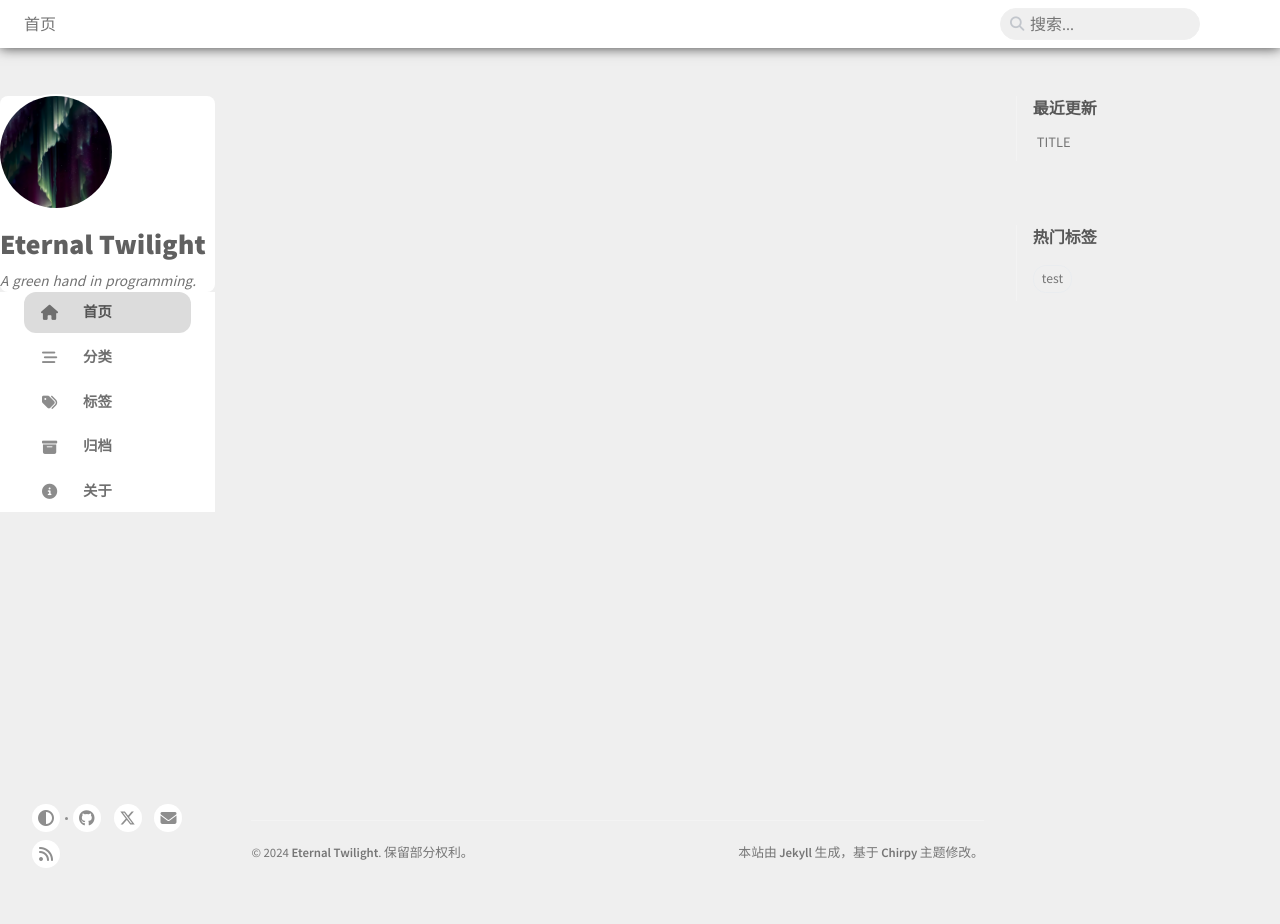
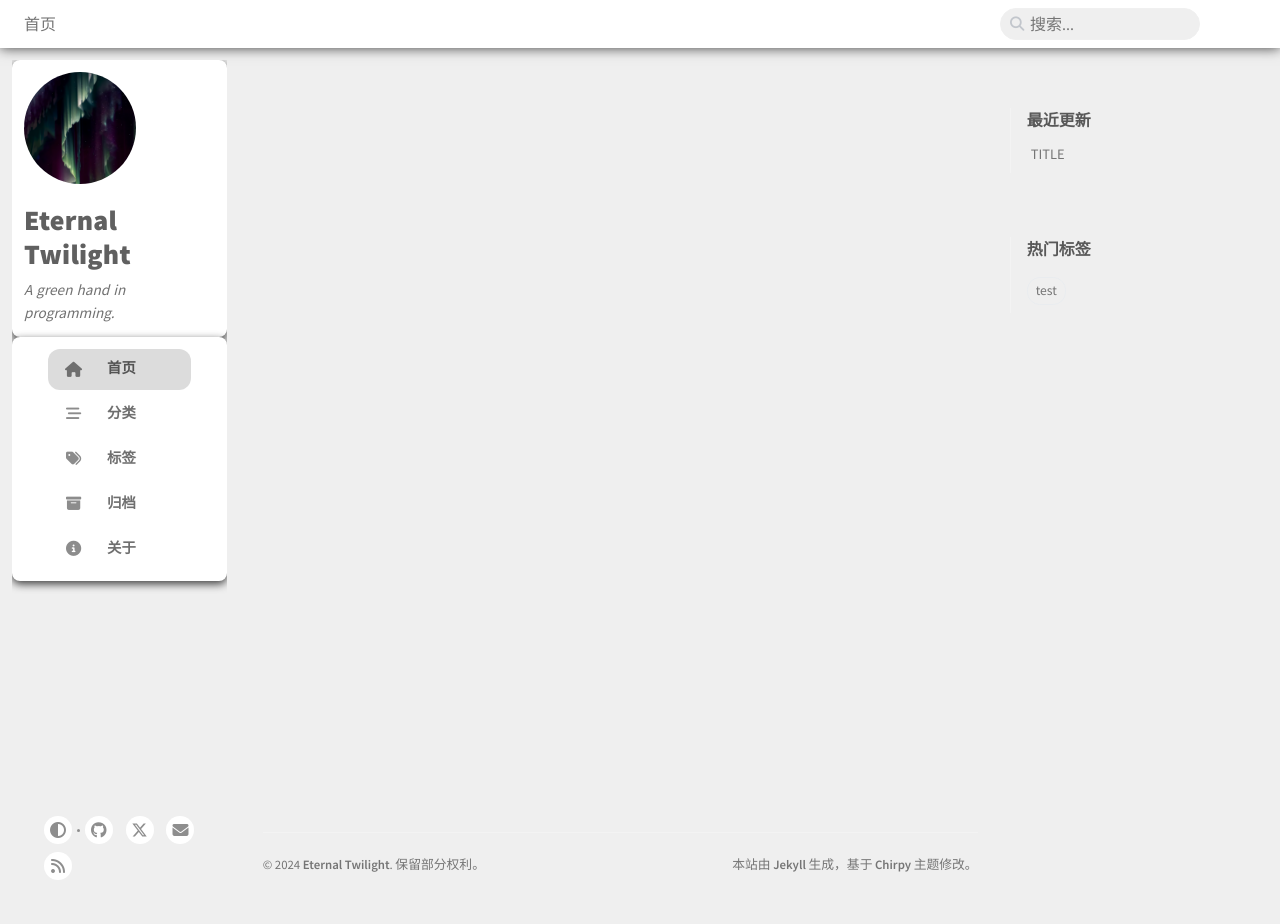
Before and after one commit to EtnlTwilight/etnltwilight.github, a Jekyll site: the page built from index.html, in a window 1280 px wide. Built offline with Jekyll 4.4.1, drawn with Linux system fonts in a browser that asks for light colours; cached includes are drawn as plain includes; before the commit the page ends 900 px from its top, so only the background shows below that.

Commit message:
Adjust Page Template.

```diff
--- a/_sass/addon/commons.scss
+++ b/_sass/addon/commons.scss
@@ -723,8 +723,10 @@ $btn-mb: 0.5rem;
     @extend %clickable-transition;
 
     width: 100%;
+    padding: 12px;
     background: var(--sidebar-bg);
     border-radius: 8px;
+    box-shadow: var(--sidebar-shadow-color) 0 3px 9px;
   }
 
   .site-title {
@@ -756,8 +758,10 @@ $btn-mb: 0.5rem;
   }
 
   ul {
-    margin-bottom: 2rem;
+    padding: 12px;
     background: var(--sidebar-bg);
+    border-radius: 8px;
+    box-shadow: var(--sidebar-shadow-color) 0 3px 9px;
 
     li.nav-item {
       opacity: 0.9;
@@ -1108,6 +1112,7 @@ search {
 
 #main-wrapper {
   grid-row: 2;
+  margin: 12px;
   position: relative;
   height: calc(100vh - $topbar-height);
   grid-template-columns: auto auto;
@@ -1115,7 +1120,6 @@ search {
   @include pl-pr(0);
 
   > .container {
-    min-height: calc(100vh - $topbar-height);
     grid-column: 2;
   }
 }
@@ -1345,12 +1349,6 @@ search {
     overflow-y: scroll;
   }
 
-  #sidebar {
-    .profile-wrapper {
-      margin-top: 3rem;
-    }
-  }
-
   #search-hints {
     display: none;
   }
@@ -1467,12 +1465,6 @@ search {
     );
   }
 
-  #main-wrapper > .container {
-    max-width: $main-content-max-width;
-    padding-left: 1.75rem !important;
-    padding-right: 1.75rem !important;
-  }
-
   main.col-12,
   #tail-wrapper {
     padding-right: 4.5rem !important;
@@ -1487,12 +1479,6 @@ search {
   #sidebar {
     width: $sidebar-width-large;
 
-    .profile-wrapper {
-      margin-top: 3.5rem;
-      margin-bottom: 2.5rem;
-      padding-left: 3.5rem;
-    }
-
     ul {
       li.nav-item {
         @include pl-pr(2.75rem);
```
